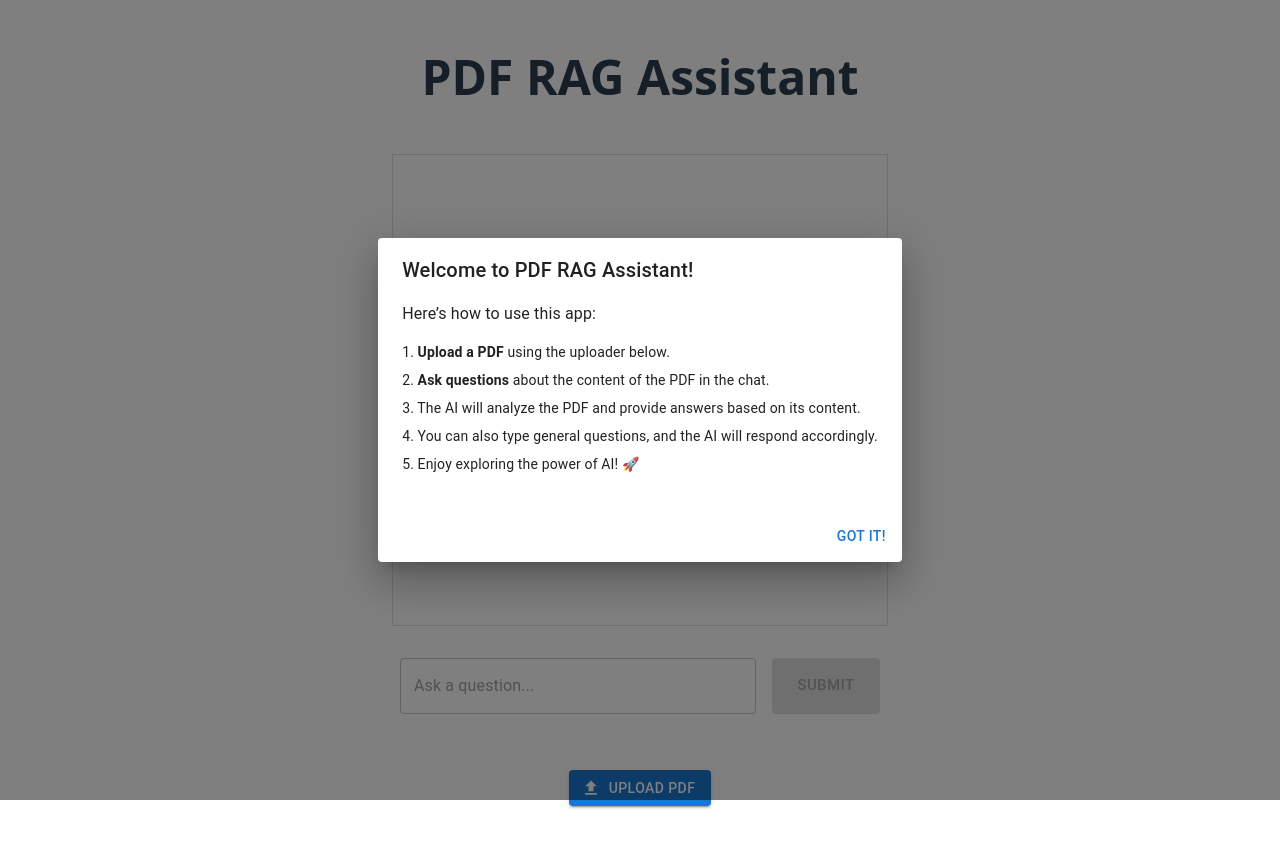
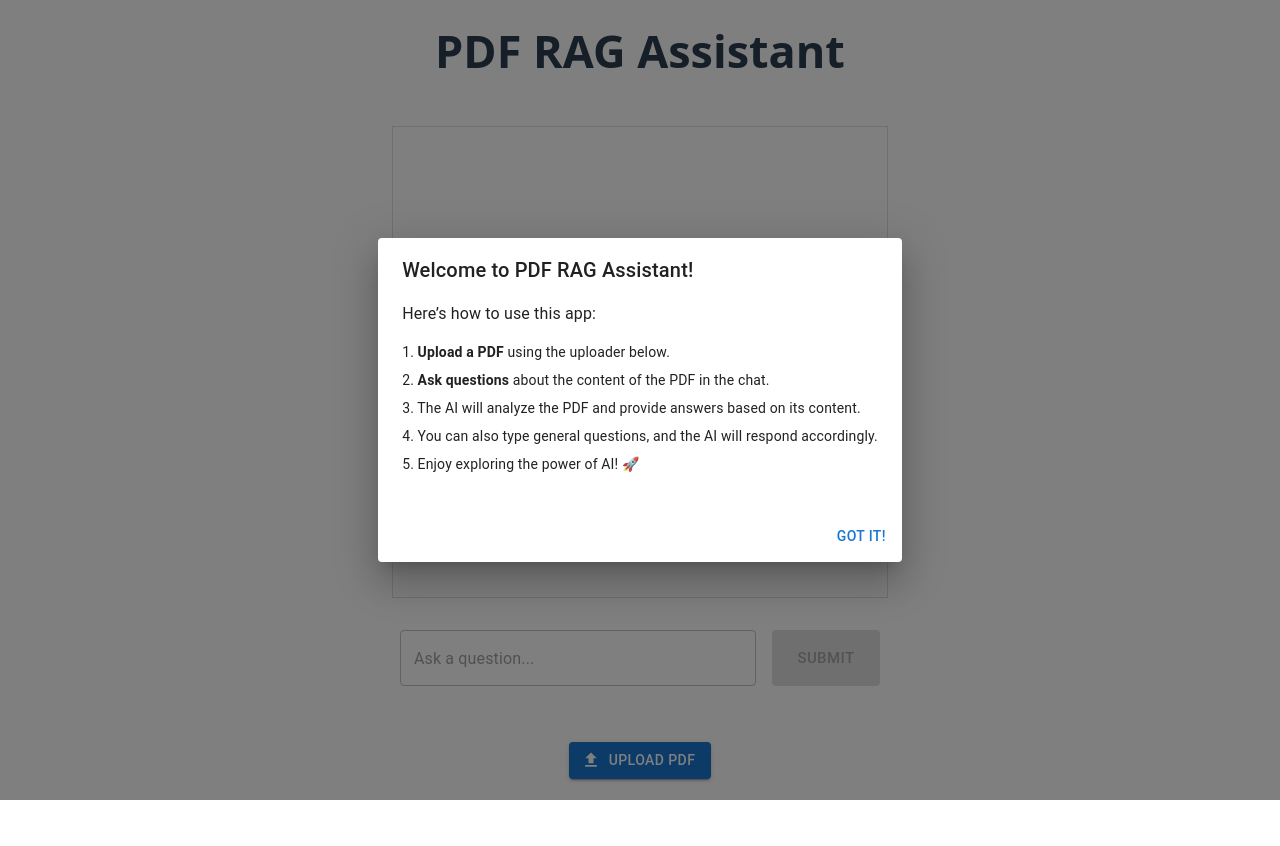
Before and after one commit to W1ndrunn3rr/rag-assistant, a React (Vite) app in the folder site/: page / in a window 1280 px wide. After the commit the page ends 819 px from the top, so only its background shows below. Built offline with nearby package versions, Linux system fonts and the light colour scheme.

Commit message:
cosmetics v2

```diff
--- a/site/src/App.tsx
+++ b/site/src/App.tsx
@@ -8,9 +8,9 @@ function App() {
 
 
   return (
-    <div className="w-50 mx-auto d-flex flex-column justify-content-center align-items-center mt-5">
+    <div className="w-50 mx-auto d-flex flex-column justify-content-center align-items-center mt-4">
       {/* Dodaj napis PDF RAG Assistant */}
-      <h1 className="text-center" style={{ fontSize: '3rem', fontWeight: 'bold', color: '#2c3e50' }}>
+      <h1 className="text-center" style={{ fontSize: '45px', fontWeight: 'bold', color: '#2c3e50' }}>
         PDF RAG Assistant
       </h1>
 
```
